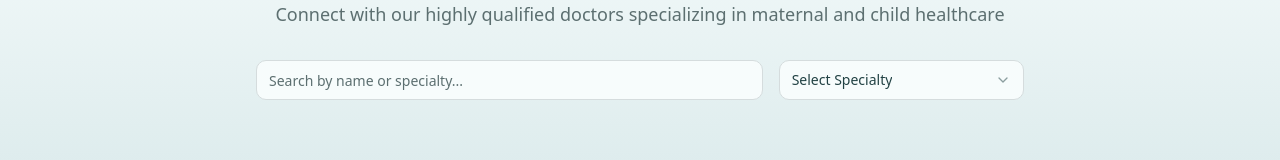
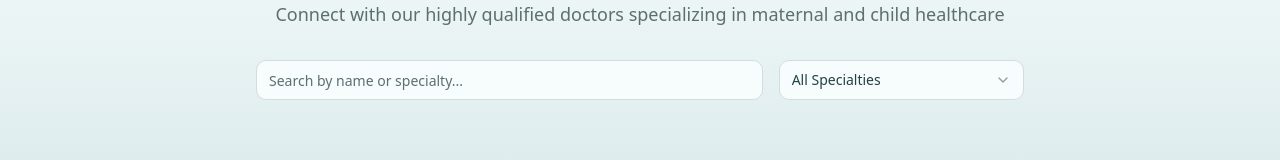
Before and after one commit to 6ofHertz/mibot, a React (Vite) app: page /doctors in a window 1280 px wide. Shown: the part 193-353 px from the top of the page. Built offline with nearby package versions, Linux system fonts and the light colour scheme.

Commit message:
Fix: Select component value prop error
Ensure Select.Item has a non-empty value prop to prevent errors.

```diff
--- a/src/pages/Doctors.tsx
+++ b/src/pages/Doctors.tsx
@@ -105,12 +105,12 @@ import { cn } from "@/lib/utils";
 
 const Doctors = () => {
   const [searchTerm, setSearchTerm] = useState("");
-  const [specialty, setSpecialty] = useState("");
+  const [specialty, setSpecialty] = useState("all");
 
   const filteredDoctors = doctorsData.filter(doctor => {
     const matchesSearch = doctor.name.toLowerCase().includes(searchTerm.toLowerCase()) ||
                          doctor.specialty.toLowerCase().includes(searchTerm.toLowerCase());
-    const matchesSpecialty = specialty === "" || doctor.specialty === specialty;
+    const matchesSpecialty = specialty === "all" || doctor.specialty === specialty;
     return matchesSearch && matchesSpecialty;
   });
 
@@ -147,7 +147,7 @@ const Doctors = () => {
                       <SelectValue placeholder="Select Specialty" />
                     </SelectTrigger>
                     <SelectContent>
-                      <SelectItem value="">All Specialties</SelectItem>
+                      <SelectItem value="all">All Specialties</SelectItem>
                       {specialties.map((s) => (
                         <SelectItem key={s} value={s}>{s}</SelectItem>
                       ))}
```
